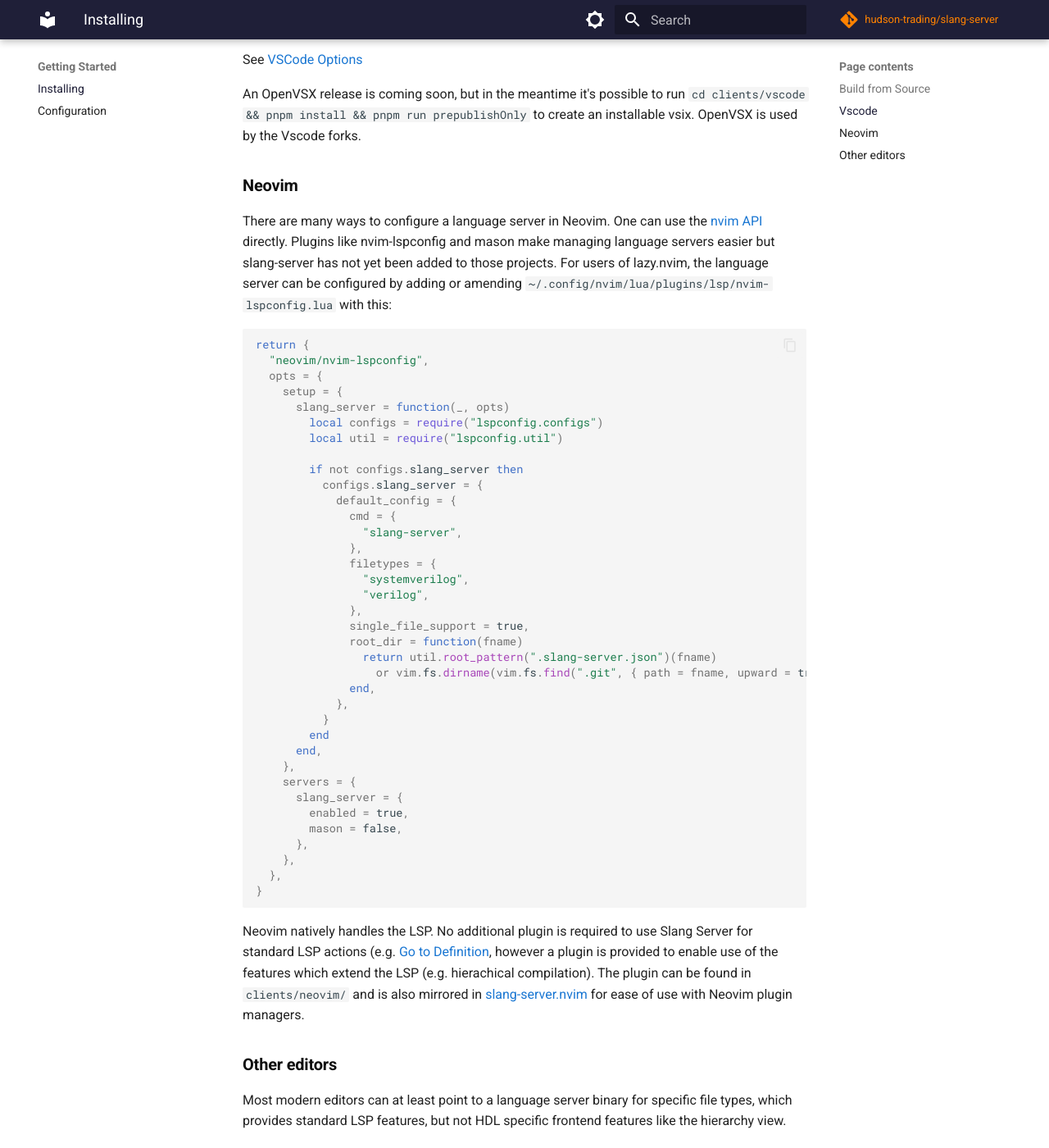
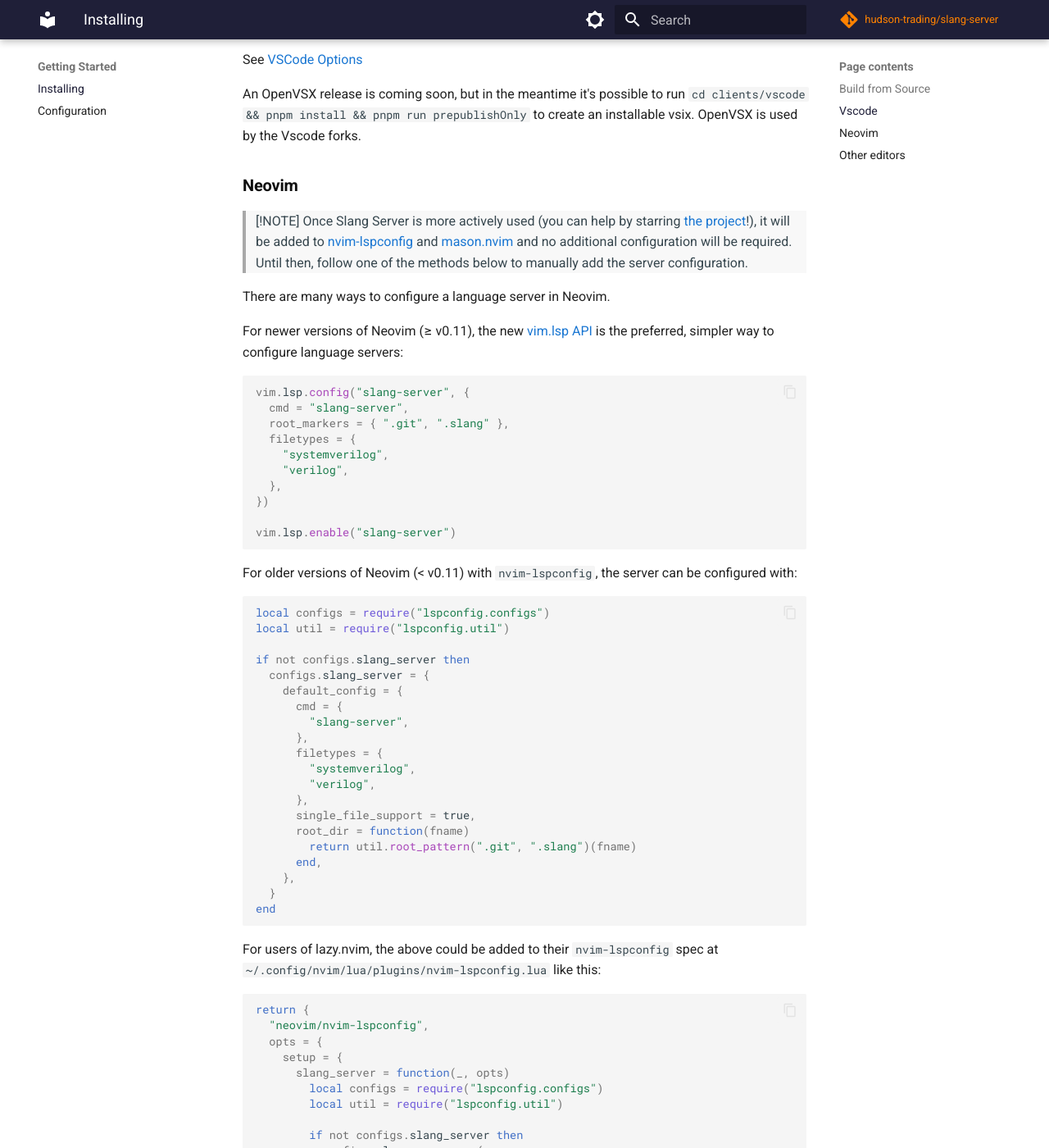
Before and after one commit to hudson-trading/slang-server, an MkDocs documentation site: the page built from docs/start/installing.md, in a window 1280 px wide and 1400 px high, scrolled down 677 px. Shown: the whole window at 82% size. Built offline with MkDocs 1.6.1 and Material for MkDocs 9.7.7, drawn with Linux system fonts in a browser that asks for light colours; comment, search, counter and statistics services are not loaded; some of the changed text lies outside the part shown.

Commit message:
Update Neovim server configuration docs (#61)
Separate basic, lazy.nvim and vim.lsp API (Neovim > v0.11) config
styles.

---------

Co-authored-by: Simon Gaulter <simon@hudson-trading.com>

````diff
--- a/docs/start/installing.md
+++ b/docs/start/installing.md
@@ -27,7 +27,50 @@
 
 ### Neovim
 
-There are many ways to configure a language server in Neovim. One can use the [nvim API](https://neovim.io/doc/user/lsp.html#vim.lsp.start()) directly. Plugins like nvim-lspconfig and mason make managing language servers easier but slang-server has not yet been added to those projects. For users of lazy.nvim, the language server can be configured by adding or amending `~/.config/nvim/lua/plugins/lsp/nvim-lspconfig.lua` with this:
+> [!NOTE]
+> Once Slang Server is more actively used (you can help by starring [the project](https://github.com/hudson-trading/slang-server)!), it will be added to [nvim-lspconfig](https://github.com/neovim/nvim-lspconfig) and [mason.nvim](https://github.com/mason-org/mason.nvim) and no additional configuration will be required. Until then, follow one of the methods below to manually add the server configuration.
+
+There are many ways to configure a language server in Neovim.
+
+For newer versions of Neovim (≥ v0.11), the new [vim.lsp API](https://neovim.io/doc/user/lsp.html#vim.lsp.start()) is the preferred, simpler way to configure language servers:
+```lua
+vim.lsp.config("slang-server", {
+  cmd = "slang-server",
+  root_markers = { ".git", ".slang" },
+  filetypes = {
+    "systemverilog",
+    "verilog",
+  },
+})
+
+vim.lsp.enable("slang-server")
+```
+
+For older versions of Neovim (< v0.11) with `nvim-lspconfig`, the server can be configured with:
+```lua
+local configs = require("lspconfig.configs")
+local util = require("lspconfig.util")
+
+if not configs.slang_server then
+  configs.slang_server = {
+    default_config = {
+      cmd = {
+        "slang-server",
+      },
+      filetypes = {
+        "systemverilog",
+        "verilog",
+      },
+      single_file_support = true,
+      root_dir = function(fname)
+        return util.root_pattern(".git", ".slang")(fname)
+      end,
+    },
+  }
+end
+```
+
+For users of lazy.nvim, the above could be added to their `nvim-lspconfig` spec at `~/.config/nvim/lua/plugins/nvim-lspconfig.lua` like this:
 ```lua
 return {
   "neovim/nvim-lspconfig",
@@ -49,8 +92,7 @@
               },
               single_file_support = true,
               root_dir = function(fname)
-                return util.root_pattern(".slang-server.json")(fname)
-                  or vim.fs.dirname(vim.fs.find(".git", { path = fname, upward = true })[1])
+                return util.root_pattern(".git", ".slang")(fname)
               end,
             },
           }
````
Also changed, not shown: other parts of docs/start/installing.md (+3 -1 lines).
